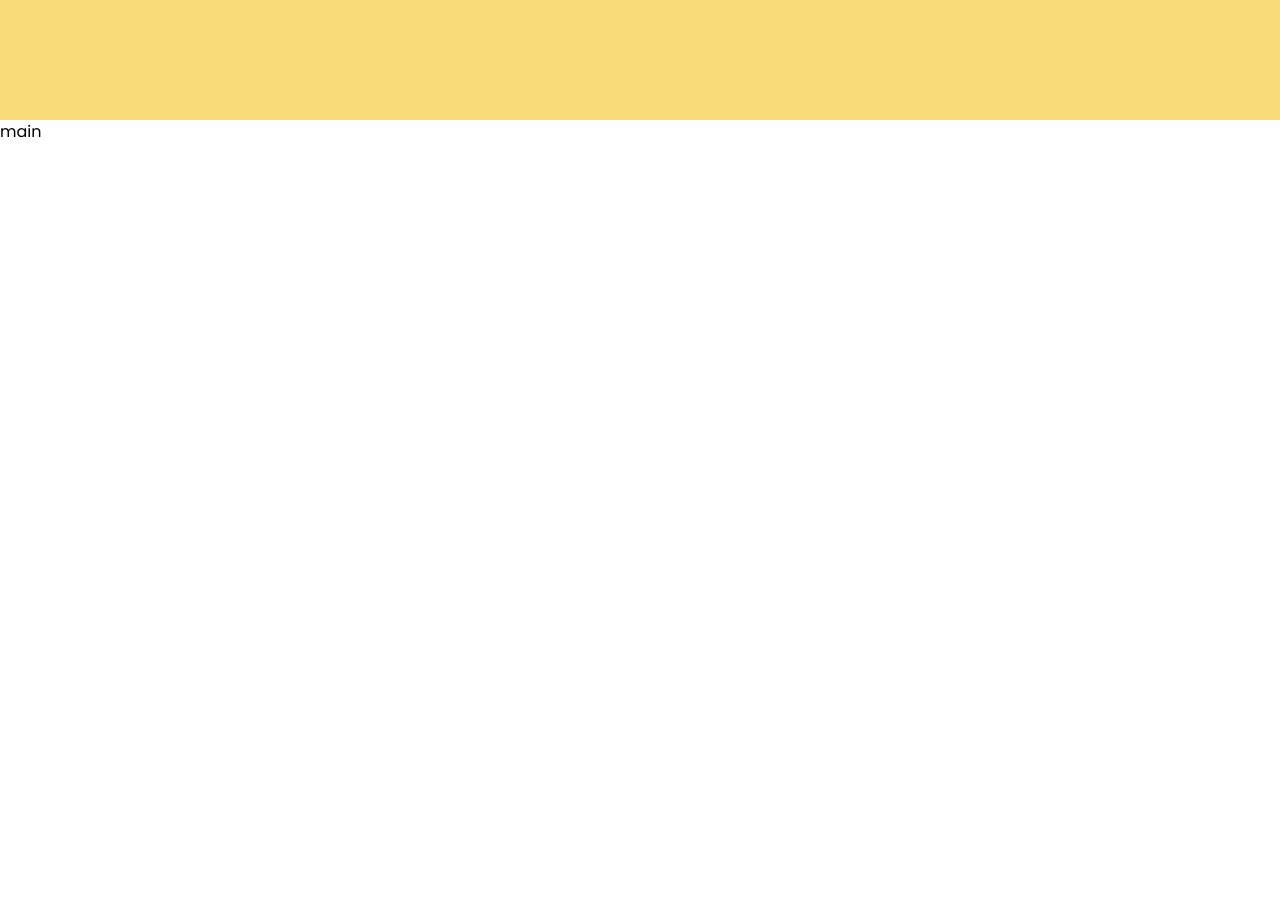
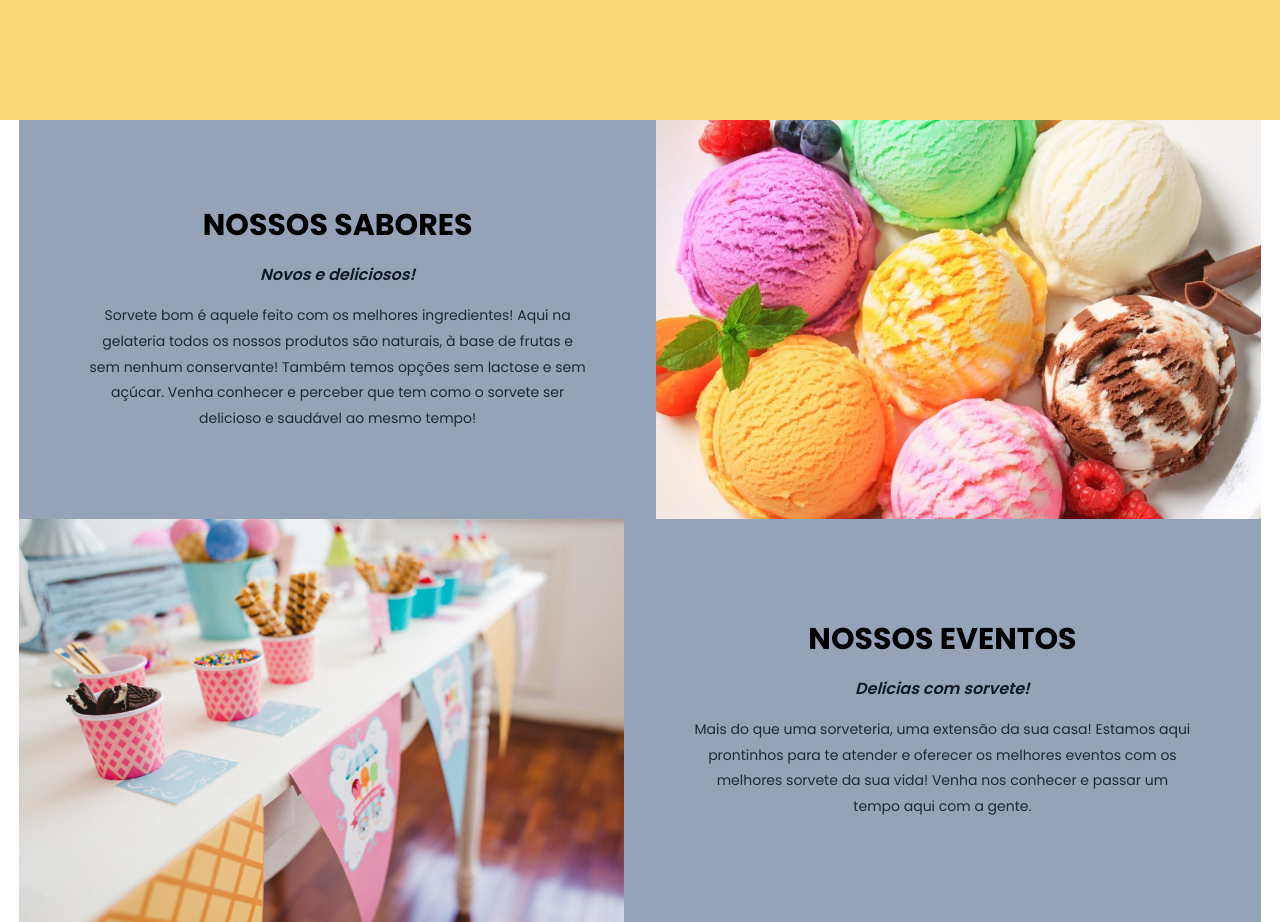
Before and after one commit to g4brielpy/gelateria, a Next.js app: page / in a window 1280 px wide. Shown: the part 780-1702 px from the top of the page. Before the commit the page ends 924 px from the top, so only its background shows below. Built offline with nearby package versions, Linux system fonts and the light colour scheme.

Commit message:
Add cards flex's

```diff
--- a/src/app/page.jsx
+++ b/src/app/page.jsx
@@ -1,3 +1,5 @@
+import { CardsHome } from "@/components/CardsHome";
+
 export default function Home() {
   return (
     <>
@@ -13,8 +15,38 @@ export default function Home() {
           Sorvete Artesanal
         </h1>
       </section>
-      <main>
-        <h2>main</h2>
+      <main className="container ">
+        <CardsHome
+          titulo="Nossos Sabores"
+          subTitulo="Novos e deliciosos!"
+          sobre="
+            Sorvete bom é aquele feito com os melhores ingredientes! Aqui na
+            gelateria todos os nossos produtos são naturais, à base de frutas e
+            sem nenhum conservante! Também temos opções sem lactose e sem açúcar.
+            Venha conhecer e perceber que tem como o sorvete ser delicioso e
+            saudável ao mesmo tempo!
+          "
+          img={{
+            src: "/banner-sabores.jpg",
+            alt: "Image Sabores Sorvetes",
+          }}
+        />
+
+        <CardsHome
+          titulo="Nossos Eventos"
+          subTitulo="Delicias com sorvete!"
+          sobre="
+            Mais do que uma sorveteria, uma extensão da sua casa! Estamos aqui
+            prontinhos para te atender e oferecer os melhores eventos com os
+            melhores sorvete da sua vida! Venha nos conhecer e passar um
+            tempo aqui com a gente.
+          "
+          img={{
+            src: "/eventos-image.jpg",
+            alt: "Image Sabores Sorvetes",
+          }}
+          isReverse={true}
+        />
       </main>
     </>
   );
--- /dev/null
+++ b/src/components/CardsHome/index.jsx
@@ -0,0 +1,43 @@
+import Image from "next/image";
+
+export function CardsHome({
+  titulo = "",
+  subTitulo = "",
+  sobre = "",
+  img = { src: "", alt: "" },
+  isReverse = false,
+}) {
+  return (
+    <div
+      className={`flex flex-col md:flex-row ${
+        isReverse && "md:flex-row-reverse"
+      }`}
+    >
+      <div
+        className="
+        p-4 bg-slate-400
+        flex flex-1 text-center
+          flex-col justify-center items-center
+      "
+      >
+        <h2 className="text-3xl font-bold uppercase mb-5">{titulo}</h2>
+        <h3 className="font-semibold italic mb-4 text-gray-900">{subTitulo}</h3>
+        <p
+          className="text-sm text-gray-800"
+          style={{ maxWidth: "500px", lineHeight: "1.6rem" }}
+        >
+          {sobre}
+        </p>
+      </div>
+      <div className="flex-1">
+        <Image
+          src={img.src}
+          alt={img.alt}
+          width="500"
+          height="500"
+          className="w-full h-full object-cover"
+        />
+      </div>
+    </div>
+  );
+}
```
